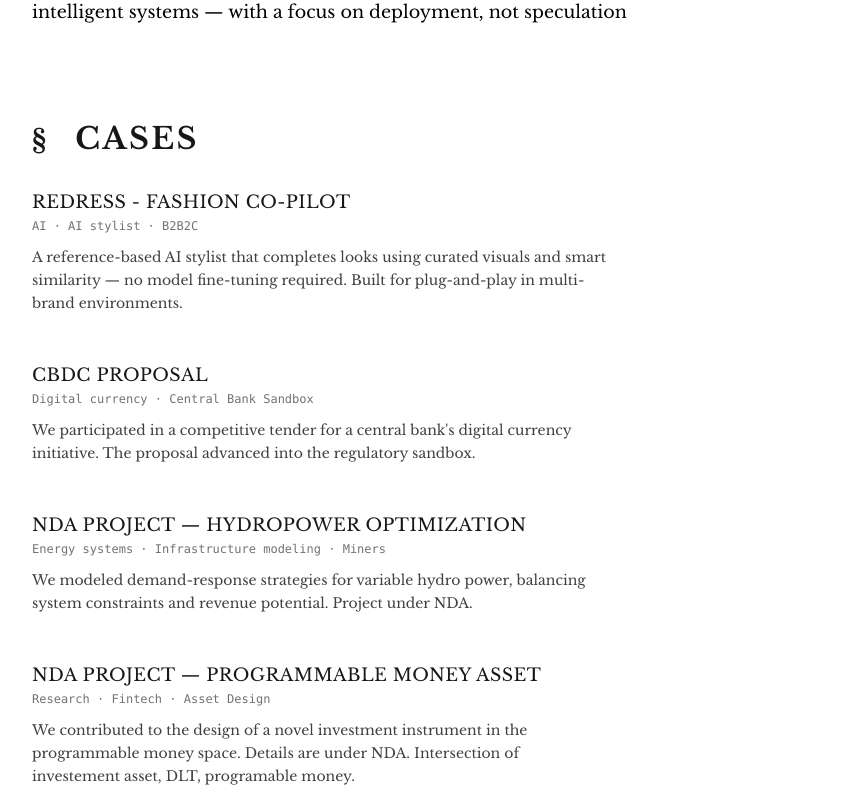
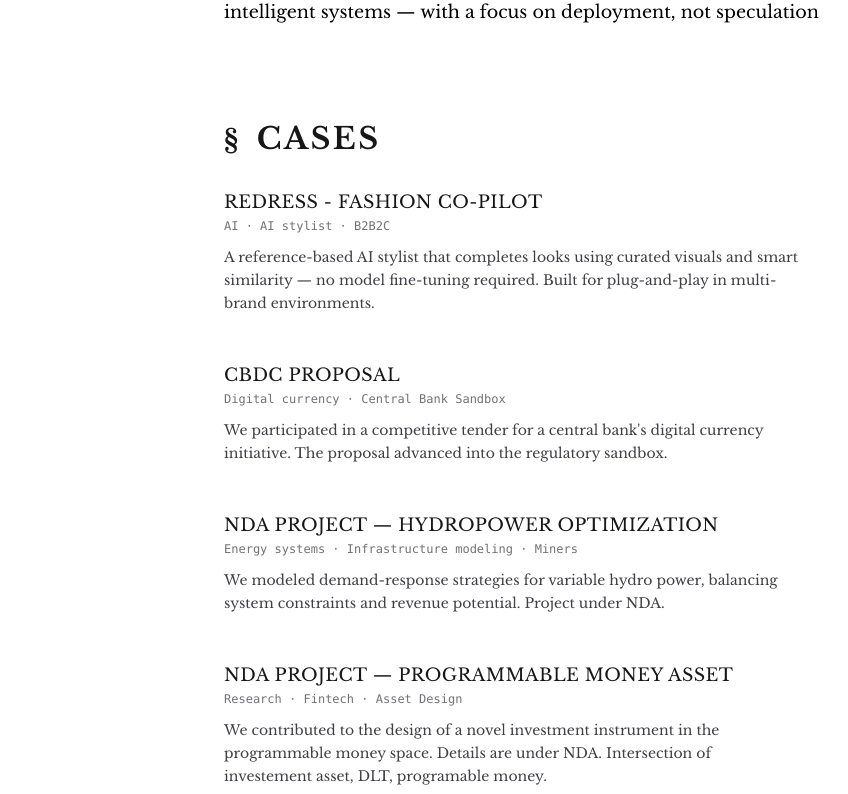
Before and after one commit to overvu-solutions/www.overvu-solutions, a Next.js app: page / in a window 1280 px wide. Shown: the part 1286-2080 px from the top of the page, without its empty margins (64-912 px from the left). Built offline with nearby package versions, Linux system fonts and the light colour scheme.

Commit message:
Minor updates to layout on big screens

```diff
--- a/app/layout.tsx
+++ b/app/layout.tsx
@@ -48,8 +48,7 @@ export default function RootLayout({
             <h1>PRFX</h1>
           </a>
 
-          {/* smaller left-margin on phones so the whole
-              chunk stays < 100 vw                       */}
+          {/* smaller left-margin on phones so the whole chunk stays < 100 vw */}
           <nav className="ml-6 sm:ml-20 flex gap-7 text-xl">
             <a
               href={`mailto:${email}`}
@@ -61,9 +60,7 @@ export default function RootLayout({
         </header>
 
         {/* ---------- MAIN CONTENT ---------- */}
-        {/* `container` keeps everything centred and clamped.
-            `px-*` gives side breathing-room on tiny screens.    */}
-        <main className="container mx-auto px-4 sm:px-8">
+        <main className="container w-fill md:max-w-4xl mx-auto px-4 sm:px-8">
           {children}
         </main>
 
--- a/app/page.tsx
+++ b/app/page.tsx
@@ -1,6 +1,8 @@
 import React from "react";
 import Image from "next/image";
 import Avatar from "@/components/Avatar";
+
+import Cases from "@/components/Cases";
 
 const Brands = () => {
   return (
@@ -71,9 +73,7 @@ const Brands = () => {
 
 const Ampersand = () => {
   return (
-    <span className="mr-4 rotate" style={{ fontSize: "0.856em" }}>
-      §
-    </span>
+    <span className="mr-4 rotate" style={{ fontSize: "0.856em" }}>§</span>
   );
 };
 
@@ -86,7 +86,6 @@ const HeroImage = () => {
         width="909"
         height="589"
         decoding="async"
-        data-nImage="1"
         className="h-auto w-[10.856rem] md:w-[13.856rem] object-contain"
         src="/hero.png"
       />
@@ -162,7 +161,7 @@ const Team = () => {
           ⸺ EXPERIENCE
         </div>
         <div className=" text-left text-md max-w-2xl mb-8 text-black">
-          Together, we’ve built and deployed LLM systems across fintech,
+          Together, we've built and deployed LLM systems across fintech,
           developer tools, fashion, and web3 — from infra to interface.
         </div>
 
@@ -179,60 +178,6 @@ const Team = () => {
   );
 };
 
-const CaseItem = ({
-  title,
-  subtitle,
-  body,
-}: {
-  title: string;
-  subtitle?: string;
-  body: string;
-}) => {
-  return (
-    <dl className="space-y-12">
-      <div className="mb-12">
-        <dt className="text-md font-medium tracking-wide uppercase mb-1">
-          {title}
-        </dt>
-        <dd className="text-xs text-zinc-500 font-mono mb-3">{subtitle}</dd>
-        <p className="text-sm leading-relaxed text-zinc-700 max-w-xl">{body}</p>
-      </div>
-    </dl>
-  );
-};
-
-const Cases = () => {
-  return (
-    <div className="w-full mx-1 md:mx-8">
-      <BlockHeader title="cases" />
-      <div className="py-4">
-        <CaseItem
-          title="REDRESS - FASHION  CO-PILOT"
-          subtitle="AI · AI stylist · B2B2C"
-          body="A reference-based AI stylist that completes looks using curated visuals and smart similarity — no model fine-tuning required. Built for plug-and-play in multi-brand environments."
-        />
-
-        <CaseItem
-          title="CBDC Proposal"
-          subtitle="Digital currency · Central Bank Sandbox"
-          body="We participated in a competitive tender for a central bank's digital currency initiative. The proposal advanced into the regulatory sandbox."
-        />
-
-        <CaseItem
-           title="NDA Project — Hydropower Optimization"
-           subtitle="Energy systems · Infrastructure modeling · Miners"
-           body="We modeled demand-response strategies for variable hydro power, balancing system constraints and revenue potential. Project under NDA."
-         />
-
-        <CaseItem
-          title="NDA Project — Programmable Money Asset"
-          subtitle="Research · Fintech · Asset Design"
-          body="We contributed to the design of a novel investment instrument in the programmable money space. Details are under NDA. Intersection of investement asset, DLT, programable money."
-        />
-      </div>
-    </div>
-  );
-};
 
 export default function Home() {
   return (
@@ -244,13 +189,8 @@ export default function Home() {
         <HeroImage />
       </div>
 
-      {/* MAIN CONTENT
-         `container` centres and clamps the width, while `px-*`
-         provides the horizontal breathing-space that used to be
-         handled (incorrectly) by `mx-8`.                     */}
       <main className="container mx-auto flex flex-col gap-16 px-4 sm:px-8">
 
-        {/* Pitch */}
         <HeroPitch />
 
         {/* Sections */}
--- /dev/null
+++ b/components/Block.tsx
@@ -0,0 +1,33 @@
+import React from 'react';
+
+interface BlockProps {
+    children: React.ReactNode;
+    className?: string;
+}
+
+export const Block: React.FC<BlockProps> = ({ children, className = '' }) => {
+    return (
+        <div className={`w-full mx-1 md:mx-8 ${className}`}>
+            {children}
+        </div>
+    );
+};
+
+export const BlockHeader = ({ title }: { title: string }) => {
+  return (
+    <h3
+      className="text-left text-3xl mb-4 uppercase font-semibold "
+      style={{ letterSpacing: "0.08em" }}
+    >
+      <span className="mr-4 rotate" style={{ fontSize: "0.856em" }}>§</span><span>{title}</span>
+    </h3>
+  );
+};
+
+export const BlockBody: React.FC<BlockProps> = ({ children, className = '' }) => {
+    return (
+        <div className={` ${className}`}>
+            {children}
+        </div>
+    );
+};
--- /dev/null
+++ b/components/Cases.tsx
@@ -0,0 +1,59 @@
+import React from "react";
+import {BlockHeader, Block, BlockBody} from "@/components/Block";
+
+const CaseItem = ({
+  title,
+  subtitle,
+  body,
+}: {
+  title: string;
+  subtitle?: string;
+  body: string;
+}) => {
+  return (
+    <dl className="space-y-12">
+      <div className="mb-12">
+        <dt className="text-md font-medium tracking-wide uppercase mb-1">
+          {title}
+        </dt>
+        <dd className="text-xs text-zinc-500 font-mono mb-3">{subtitle}</dd>
+        <p className="text-sm leading-relaxed text-zinc-700 max-w-xl">{body}</p>
+      </div>
+    </dl>
+  );
+};
+
+const Cases = () => {
+  return (
+    <Block >
+      <BlockHeader title="cases" />
+      <BlockBody className="py-4">
+        <CaseItem
+          title="REDRESS - FASHION  CO-PILOT"
+          subtitle="AI · AI stylist · B2B2C"
+          body="A reference-based AI stylist that completes looks using curated visuals and smart similarity — no model fine-tuning required. Built for plug-and-play in multi-brand environments."
+        />
+
+        <CaseItem
+          title="CBDC Proposal"
+          subtitle="Digital currency · Central Bank Sandbox"
+          body="We participated in a competitive tender for a central bank's digital currency initiative. The proposal advanced into the regulatory sandbox."
+        />
+
+        <CaseItem
+           title="NDA Project — Hydropower Optimization"
+           subtitle="Energy systems · Infrastructure modeling · Miners"
+           body="We modeled demand-response strategies for variable hydro power, balancing system constraints and revenue potential. Project under NDA."
+         />
+
+        <CaseItem
+          title="NDA Project — Programmable Money Asset"
+          subtitle="Research · Fintech · Asset Design"
+          body="We contributed to the design of a novel investment instrument in the programmable money space. Details are under NDA. Intersection of investement asset, DLT, programable money."
+        />
+      </BlockBody>
+    </Block>
+  );
+};
+
+export default Cases;
```
